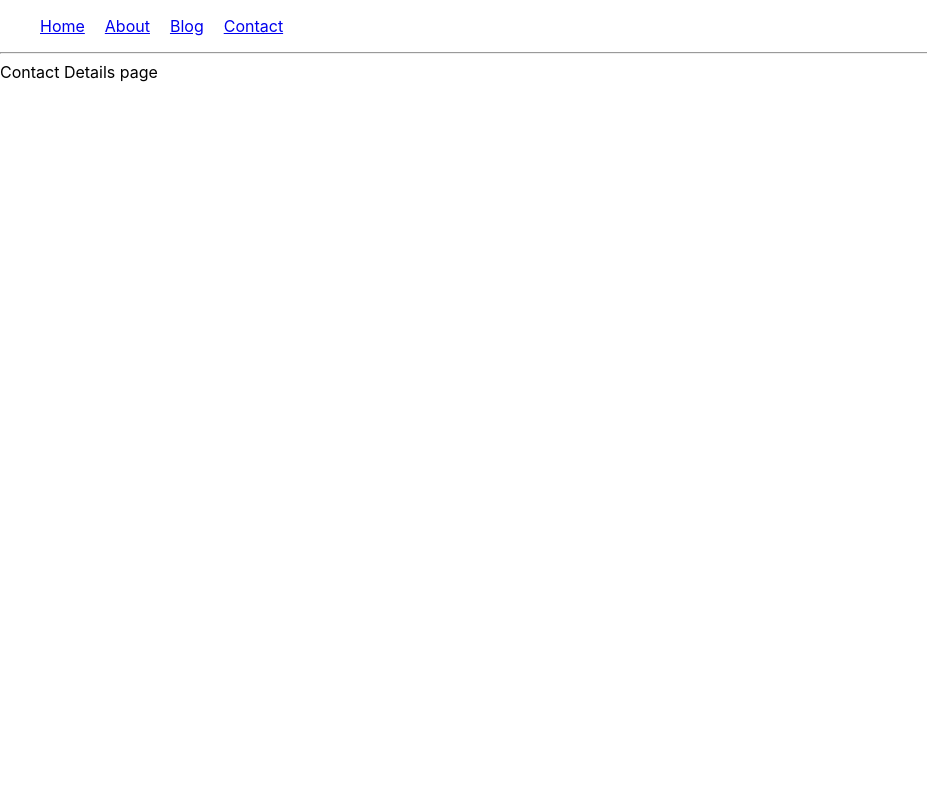
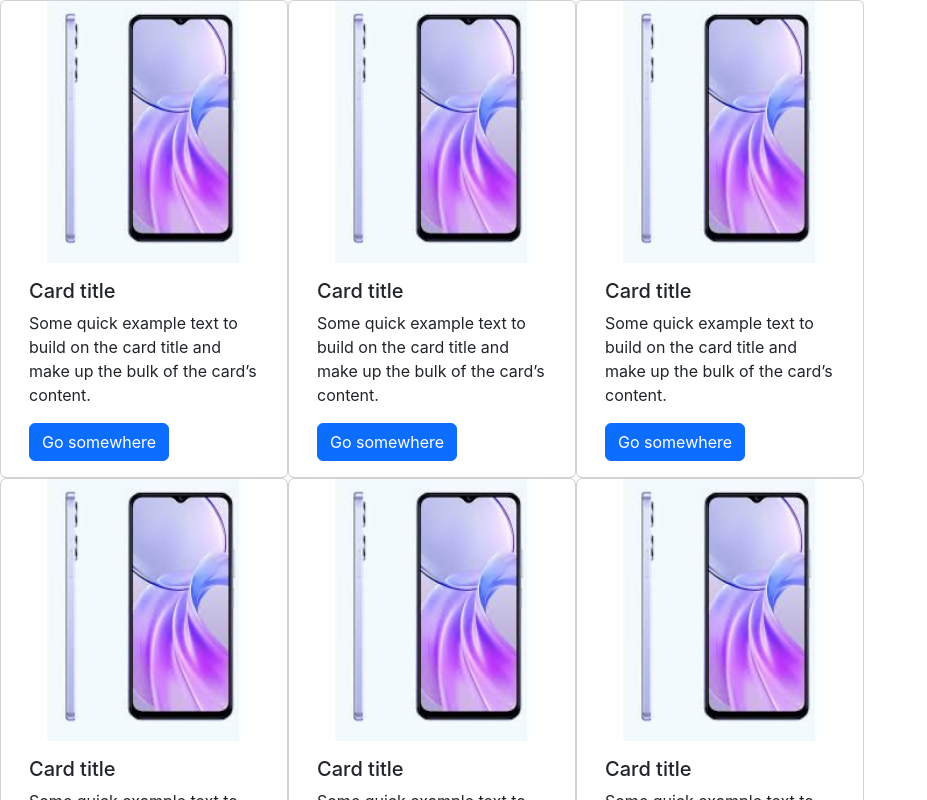
Before and after one commit to ManojNambiraj/Qtree_july25_Keerthana_React, a React (Create React App) app: page /contact in a window 1280 px wide. Shown: the top 800 px of the page, without its empty margins (0-927 px from the left). Built offline with nearby package versions, Linux system fonts and the light colour scheme; the HTML template or start-up script is replaced by a standard one.

Commit message:
Shopping cart project start

```diff
--- a/package.json
+++ b/package.json
@@ -7,6 +7,7 @@
     "@testing-library/jest-dom": "^6.6.3",
     "@testing-library/react": "^16.3.0",
     "@testing-library/user-event": "^13.5.0",
+    "bootstrap": "^5.3.7",
     "react": "^19.1.0",
     "react-dom": "^19.1.0",
     "react-router-dom": "^7.6.3",
--- a/public/index.html
+++ b/public/index.html
@@ -13,10 +13,23 @@
 
     <link rel="manifest" href="%PUBLIC_URL%/manifest.json" />
 
+    <link
+      href="https://cdn.jsdelivr.net/npm/bootstrap@5.3.7/dist/css/bootstrap.min.css"
+      rel="stylesheet"
+      integrity="sha384-LN+7fdVzj6u52u30Kp6M/trliBMCMKTyK833zpbD+pXdCLuTusPj697FH4R/5mcr"
+      crossorigin="anonymous"
+    />
+
     <title>React App</title>
   </head>
   <body>
     <noscript>You need to enable JavaScript to run this app.</noscript>
     <div id="root"></div>
+
+    <script
+      src="https://cdn.jsdelivr.net/npm/bootstrap@5.3.7/dist/js/bootstrap.bundle.min.js"
+      integrity="sha384-ndDqU0Gzau9qJ1lfW4pNLlhNTkCfHzAVBReH9diLvGRem5+R9g2FzA8ZGN954O5Q"
+      crossorigin="anonymous"
+    ></script>
   </body>
 </html>
--- a/src/App.js
+++ b/src/App.js
@@ -1,26 +1,14 @@
-import React from "react";
-import { BrowserRouter, Routes, Route } from "react-router-dom";
-import Home from "./pages/Home";
-import About from "./pages/About";
-import Blog from "./pages/Blog";
-import Contact from "./pages/Contact";
-import Navbar from "./pages/Navbar";
+import React from 'react'
+import ShopppingCart from './ShopppingCart'
 
 function App() {
   return (
-    <BrowserRouter>
-      <Navbar />
-      <hr />
-      <Routes>
-        <Route path="/home" element={<Home />} />
-        <Route path="/about" element={<About />} />
-        <Route path="/blog" element={<Blog />} />
-        <Route path="/contact" element={<Contact />} />
-      </Routes>
-    </BrowserRouter>
-  );
+    <div>
+
+
+      <ShopppingCart />
+    </div>
+  )
 }
 
-export default App;
-
-// Routing
+export default App
--- /dev/null
+++ b/src/ShopppingCart.css
@@ -0,0 +1,9 @@
+.main{
+    border: 2px solid black;
+    height: 100vh;
+}
+
+.left_section, .right_section{
+    border: 1px solid black;
+    height: 100vh;
+}
--- /dev/null
+++ b/src/ShopppingCart.js
@@ -0,0 +1,26 @@
+import React from "react";
+// import "./ShopppingCart.css";
+import ProductCard from "./components/ProductCard";
+
+function ShopppingCart() {
+  return (
+    <div className="main container-fluid">
+      <div className="row">
+        <div className="left_section col-10">
+          <div className="row">
+            <ProductCard />
+            <ProductCard />
+            <ProductCard />
+            <ProductCard />
+            <ProductCard />
+            <ProductCard />
+            <ProductCard />
+          </div>
+        </div>
+        <div className="right_section col-2"></div>
+      </div>
+    </div>
+  );
+}
+
+export default ShopppingCart;
--- /dev/null
+++ b/src/components/ProductCard.js
@@ -0,0 +1,20 @@
+import React from "react";
+import img1 from "../assets/images/blueMobile.jpg"
+
+function ProductCard() {
+  return (
+    <div className="card" style={{ width: "18rem" }}>
+      <img src={img1} className="card-img-top" alt="..." />
+      <div className="card-body">
+        <h5 className="card-title">Card title</h5>
+        <p className="card-text">
+          Some quick example text to build on the card title and make up the
+          bulk of the card’s content.
+        </p>
+        <button className="btn btn-primary">Go somewhere</button>
+      </div>
+    </div>
+  );
+}
+
+export default ProductCard;
```
Also changed, not shown: src/RoutingPractice.js (added, +24 -0 lines), src/assets/images/blueMobile.jpg (added), 1 other file (tests, documents, lock files or other folders).
